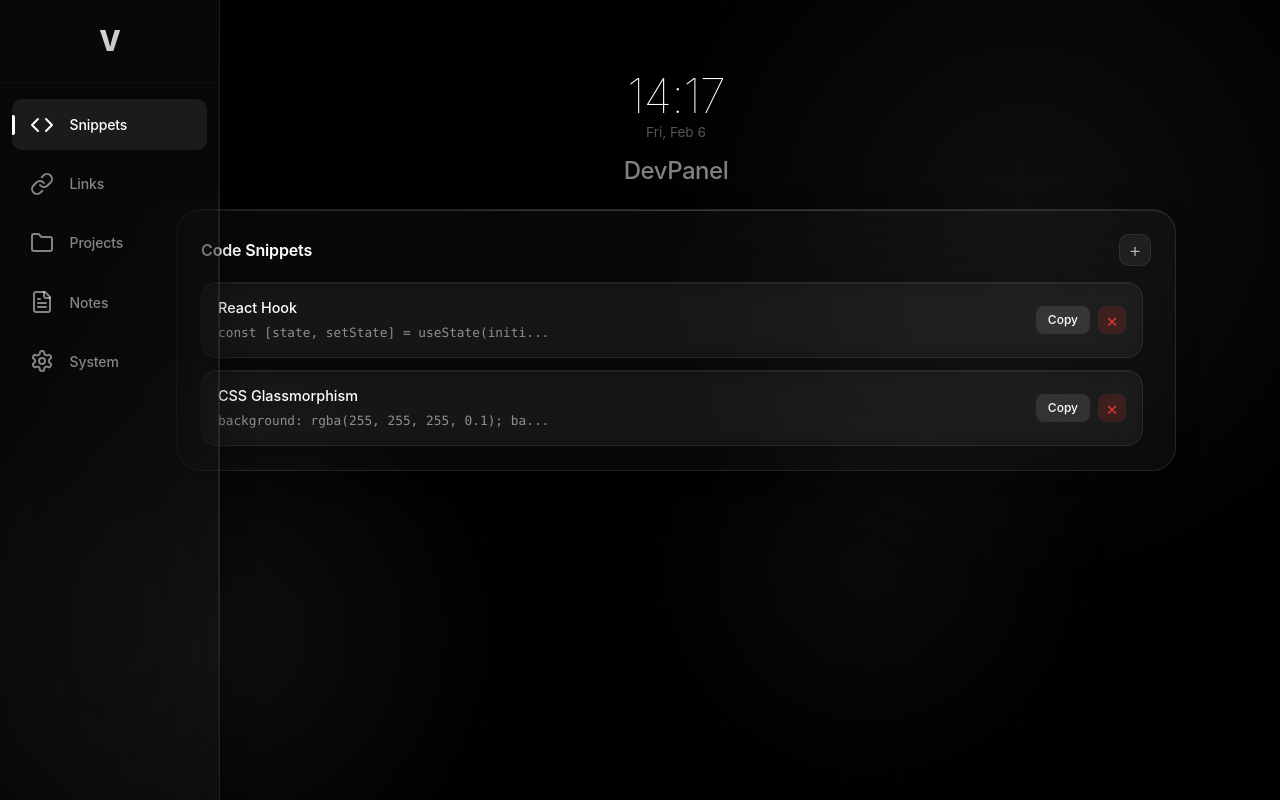
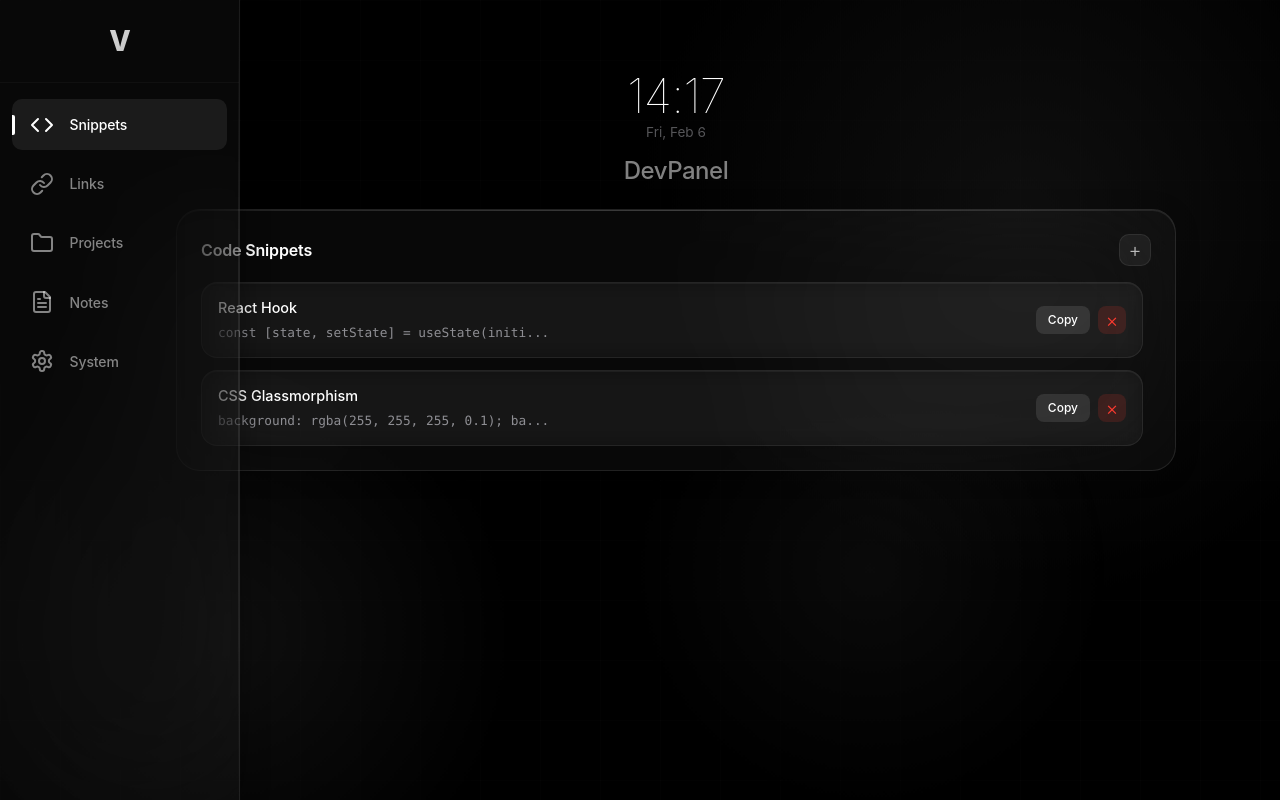
Before and after one commit to SnoW-099/vibe, a React (Vite) app: page / in a window 1280 px wide. Built offline with nearby package versions, Linux system fonts and the light colour scheme.

Commit message:
style: smooth sidebar animation with collapse delay

```diff
--- a/src/App.css
+++ b/src/App.css
@@ -16,12 +16,17 @@
   left: 0;
   height: 100vh;
   z-index: 100;
-  transition: width 0.4s cubic-bezier(0.25, 0.46, 0.45, 0.94);
+  transition: width 0.5s cubic-bezier(0.2, 0.8, 0.2, 1) 0.15s;
+  /* Smooth collapse with slight delay */
+  will-change: width;
   box-shadow: 4px 0 24px rgba(0, 0, 0, 0.3);
 }
 
 .sidebar:hover {
-  width: 220px;
+  width: 240px;
+  /* Slightly wider for better breathing room */
+  transition-delay: 0s;
+  /* Instant expand */
 }
 
 /* Sidebar glow effect */
@@ -134,7 +139,8 @@
   max-width: 0;
   margin-left: 0;
   transform: translateX(-10px);
-  transition: all 0.3s cubic-bezier(0.25, 0.46, 0.45, 0.94);
+  transition: opacity 0.3s ease, transform 0.3s ease, max-width 0.4s ease;
+  transition-delay: 0s;
   letter-spacing: -0.01em;
 }
 
@@ -143,6 +149,8 @@
   max-width: 150px;
   margin-left: 0.75rem;
   transform: translateX(0);
+  transition-delay: 0.1s;
+  /* Wait for width to start expanding */
 }
 
 /* ===== MAIN CONTENT ===== */
```
